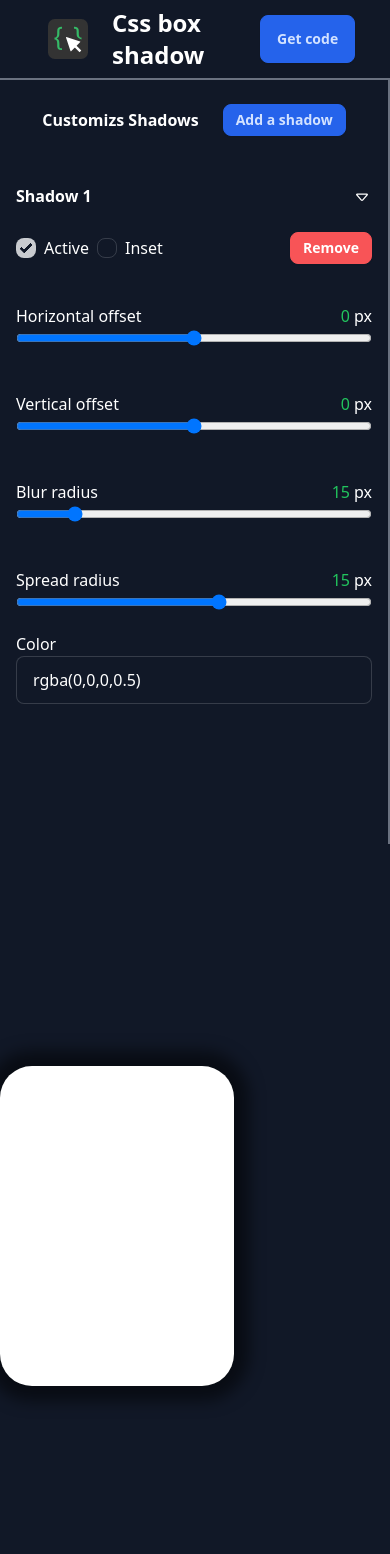
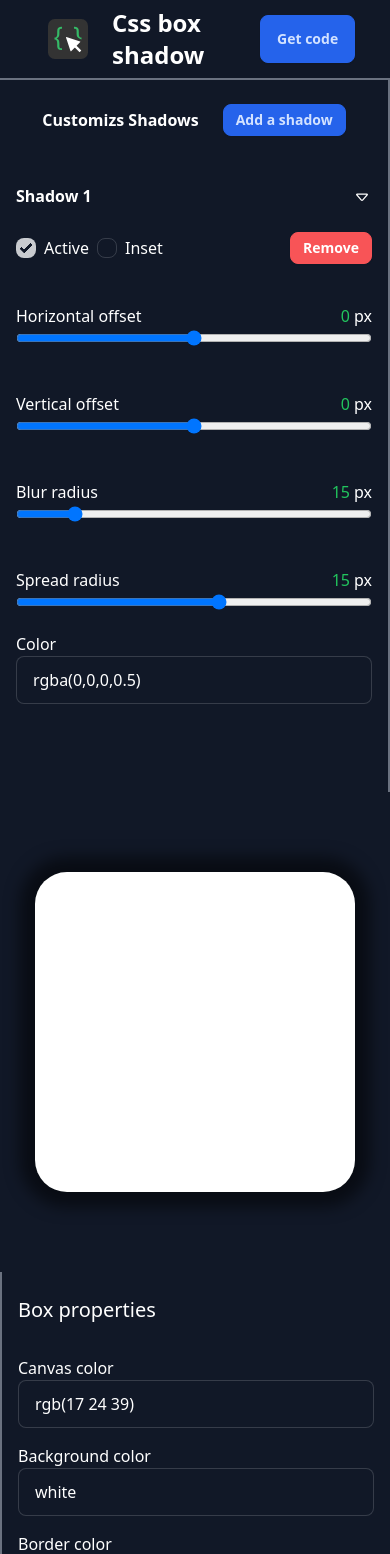
Before and after one commit to fedevcoding/box-shadow-generator, a Svelte app: page / in a window 390 px wide. Shown: the top 1554 px of the page. Built offline with nearby package versions, Linux system fonts and the light colour scheme.

Commit message:
mobile improvements

```diff
--- a/src/components/Center.svelte
+++ b/src/components/Center.svelte
@@ -9,7 +9,7 @@
 </script>
 
 <main
- class={`w-[60vw] xl:[100vw] flex justify-center items-center`}
+ class={`w-[100vw] xl:w-[60vw] flex justify-center items-center xl:h-[calc(100vh-5rem)] py-20 xl:py-0`}
  style={`background-color: ${boxProperties.canvasColor};`}
 >
  <div
@@ -17,9 +17,3 @@
   style={`width: ${boxProperties.width}rem; height: ${boxProperties.height}rem; background-color: ${boxProperties.backgroundColor}; border-radius: ${boxProperties.borderRadius}rem; border: 1px solid ${boxProperties.borderColor}; box-shadow: ${shadow};`}
  />
 </main>
-
-<style>
- main {
-  height: calc(100vh - 5rem);
- }
-</style>
--- a/src/components/LeftSidebar.svelte
+++ b/src/components/LeftSidebar.svelte
@@ -16,7 +16,7 @@
 </script>
 
 <aside
- class="w-[100vw] xl:w-[20vw] border-r-2 border-r-gray-500 px-4 py-6 overflow-y-scroll"
+ class="w-[100vw] xl:w-[20vw] border-r-2 border-r-gray-500 px-4 py-6 overflow-y-scroll xl:h-[calc(100vh-5rem)]"
 >
  <div class="flex items-center justify-center gap-6 pb-6">
   <h1 class="font-bold">Customizs Shadows</h1>
@@ -162,10 +162,6 @@
 </aside>
 
 <style>
- aside {
-  height: calc(100vh - 5rem);
- }
-
  aside::-webkit-scrollbar-track {
   background-color: #f5f5f5;
  }
```
